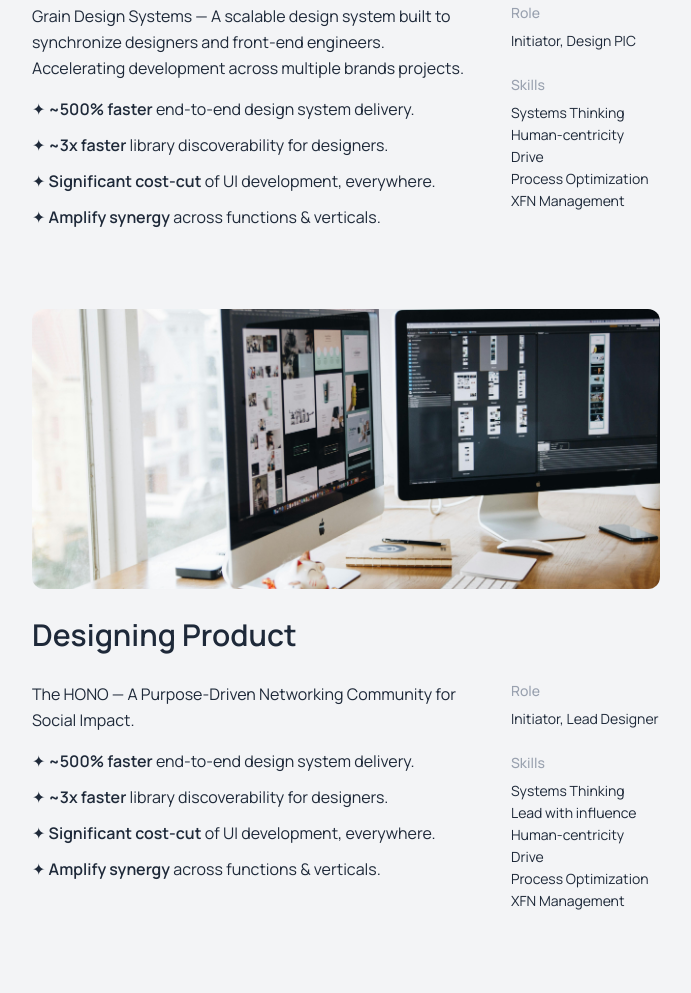
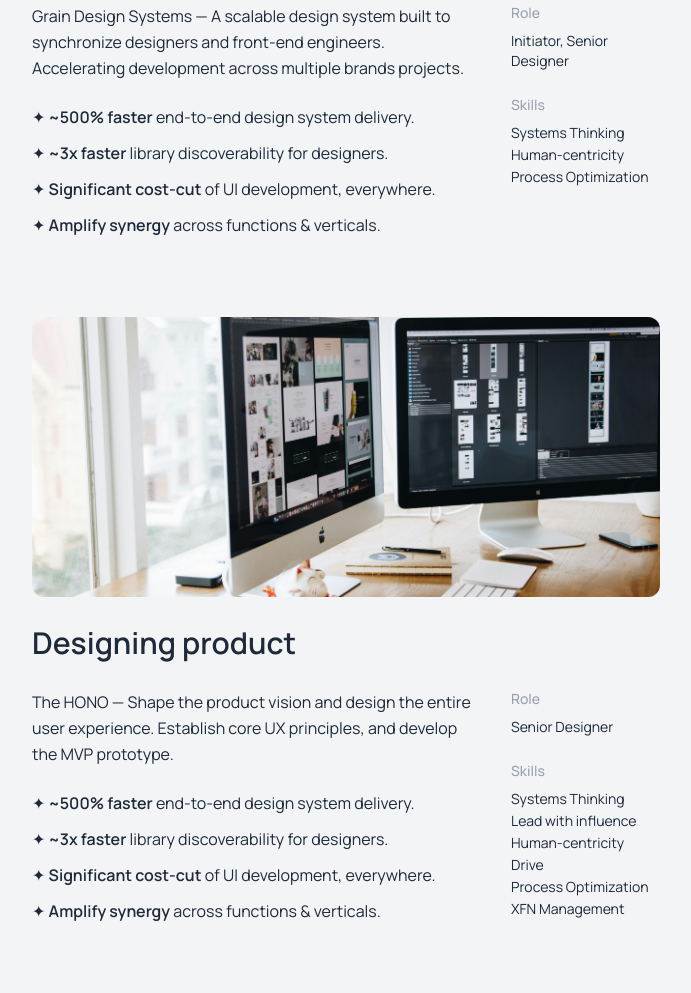
Before and after one commit to Raincember26/galih-design, a website: page index.html in a window 1280 px wide. Shown: the part 1027-2020 px from the top of the page, without its empty margins (294-985 px from the left). Drawn offline with Linux system fonts and the light colour scheme.

Commit message:
Updating work section

```diff
--- a/index.html
+++ b/index.html
@@ -56,7 +56,7 @@
           <div class="md:flex md:justify-between md:gap-8">
             <!-- Left Content -->
             <div class="md:w-6/8">
-              <p class="text-base text-gray-800 leading-relaxed mb-4">
+              <p class="text-base text-gray-800 leading-relaxed mb-6">
                 Grain Design Systems — A scalable design system built to synchronize designers and front-end engineers.
                 Accelerating development across multiple brands projects.
               </p>
@@ -72,12 +72,52 @@
             <div class="md:w-2/8 mt-6 md:mt-0 text-sm text-gray-800">
               <div class="mb-6">
                 <p class="text-gray-400 font-medium mb-2">Role</p>
-                <p>Initiator, Design PIC</p>
+                <p>Initiator, Senior Designer</p>
               </div>
               <div>
                 <p class="text-gray-400 font-medium mb-2">Skills</p>
                 <ul class="list-none space-y-0.5">
                   <li>Systems Thinking</li>
+                  <li>Human-centricity</li>
+                  <li>Process Optimization</li>
+                </ul>
+              </div>
+            </div>
+          </div>
+        </div>
+        <!-- Work card 1 end here -->
+
+        <!-- Work card 2 start here -->
+        <div class="group transition-all duration-300 hover:-translate-y-4 mb-20">
+          <img src="assets/images/pixel-design.jpg" alt="Designing Systems" class="rounded-xl mb-7 w-full h-70 object-cover"/>
+          <h3 class="text-3xl font-semibold text-gray-800 mb-7">Designing product</h3>
+
+          <div class="md:flex md:justify-between md:gap-8">
+            <!-- Left Content -->
+            <div class="md:w-6/8">
+              <p class="text-base text-gray-800 leading-relaxed mb-6">
+                The HONO — Shape the product vision and design the entire user experience.
+                Establish core UX principles, and develop the MVP prototype.
+              </p>
+              <ul class="space-y-3 text-base text-gray-800">
+                <li>✦ <span class="font-semibold">~500% faster</span> end-to-end design system delivery.</li>
+                <li>✦ <span class="font-semibold">~3x faster</span> library discoverability for designers.</li>
+                <li>✦ <span class="font-semibold">Significant cost-cut</span> of UI development, everywhere.</li>
+                <li>✦ <span class="font-semibold">Amplify synergy</span> across functions & verticals.</li>
+              </ul>
+            </div>
+
+            <!-- Right Meta -->
+            <div class="md:w-2/8 mt-6 md:mt-0 text-sm text-gray-800">
+              <div class="mb-6">
+                <p class="text-gray-400 font-medium mb-2">Role</p>
+                <p>Senior Designer</p>
+              </div>
+              <div>
+                <p class="text-gray-400 font-medium mb-2">Skills</p>
+                <ul class="list-none space-y-0.5">
+                  <li>Systems Thinking</li>
+                  <li>Lead with influence</li>
                   <li>Human-centricity</li>
                   <li>Drive</li>
                   <li>Process Optimization</li>
@@ -87,18 +127,19 @@
             </div>
           </div>
         </div>
-        <!-- Work card 1 end here -->
+        <!-- Work card 2 end here -->
 
-        <!-- Work card 2 start here -->
+        <!-- Work card 3 start here -->
         <div class="group transition-all duration-300 hover:-translate-y-4">
           <img src="assets/images/pixel-design.jpg" alt="Designing Systems" class="rounded-xl mb-7 w-full h-70 object-cover"/>
-          <h3 class="text-3xl font-semibold text-gray-800 mb-7">Designing Product</h3>
+          <h3 class="text-3xl font-semibold text-gray-800 mb-7">Designing project ops</h3>
 
           <div class="md:flex md:justify-between md:gap-8">
             <!-- Left Content -->
             <div class="md:w-6/8">
-              <p class="text-base text-gray-800 leading-relaxed mb-4">
-                The HONO — A Purpose-Driven Networking Community for Social Impact.
+              <p class="text-base text-gray-800 leading-relaxed mb-6">
+                SALT — Created an optimized opprational workflow to streamline productivity and
+                foster seamless collaboration among product owners, designers, and engineers.
               </p>
               <ul class="space-y-3 text-base text-gray-800">
                 <li>✦ <span class="font-semibold">~500% faster</span> end-to-end design system delivery.</li>
@@ -128,7 +169,7 @@
             </div>
           </div>
         </div>
-        <!-- Work card 2 end here -->
+        <!-- Work card 3 end here -->
 
       </div>
     </section>
```
Also changed, not shown: dist/output.css.
